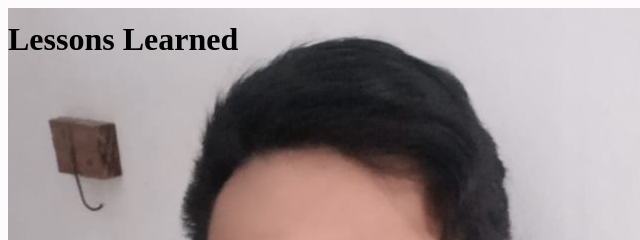
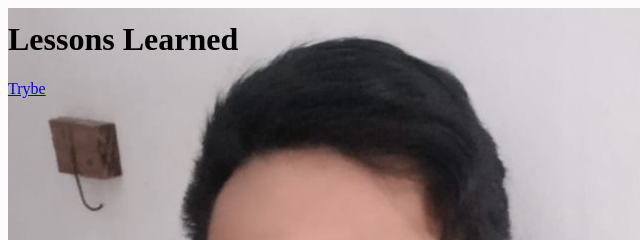
Before and after one commit to yudikaike/lessons-learned, a plain HTML site: page index.html in a window 1280 px wide. Shown: the top 240 px of the page, 0-640 px from the left. Drawn offline with Linux system fonts and the light colour scheme.

Commit message:
feat: adiciona link externo

```diff
--- a/index.html
+++ b/index.html
@@ -8,6 +8,9 @@
     <body>
         <header id="cabecalho">
             <h1 id="titulo">Lessons Learned</h1>
+            <nav>
+                <a href="https://www.betrybe.com/" target="_blank">Trybe</a>
+            </nav>
         </header>
         <section>
             <img id="minha_foto" src="./images/profile.png">
```
